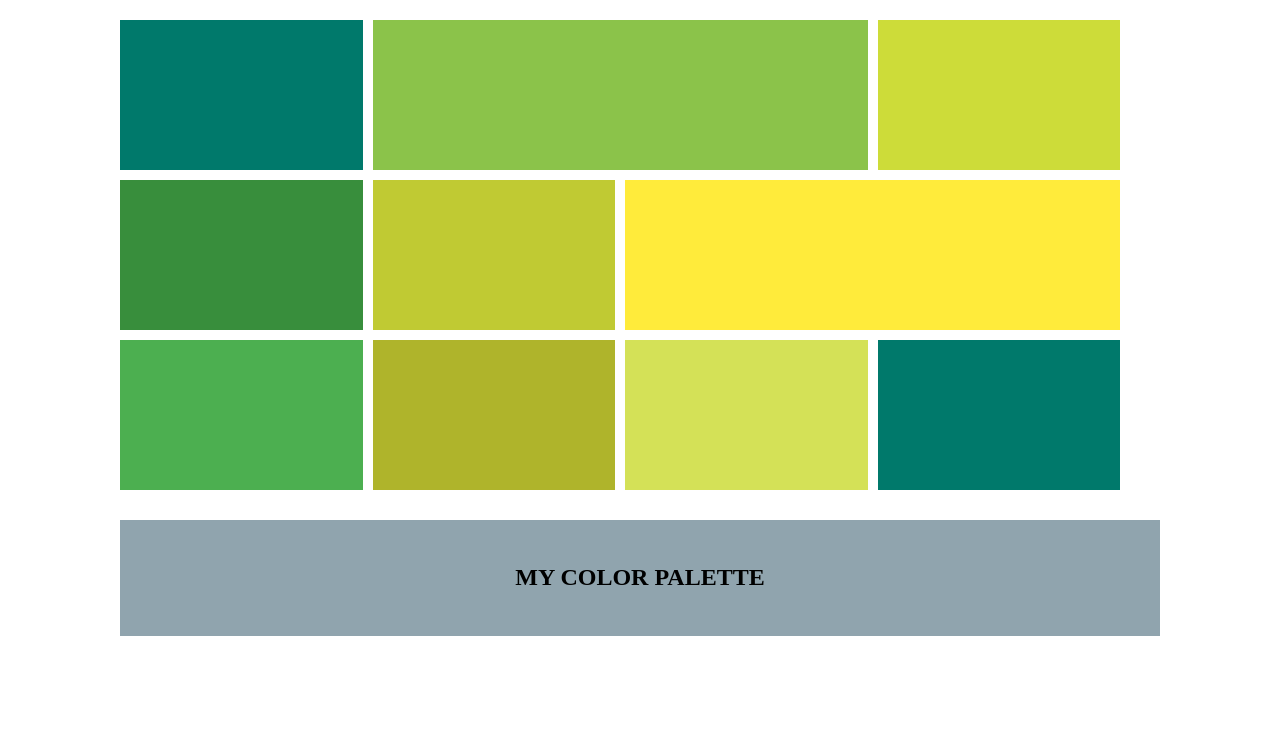
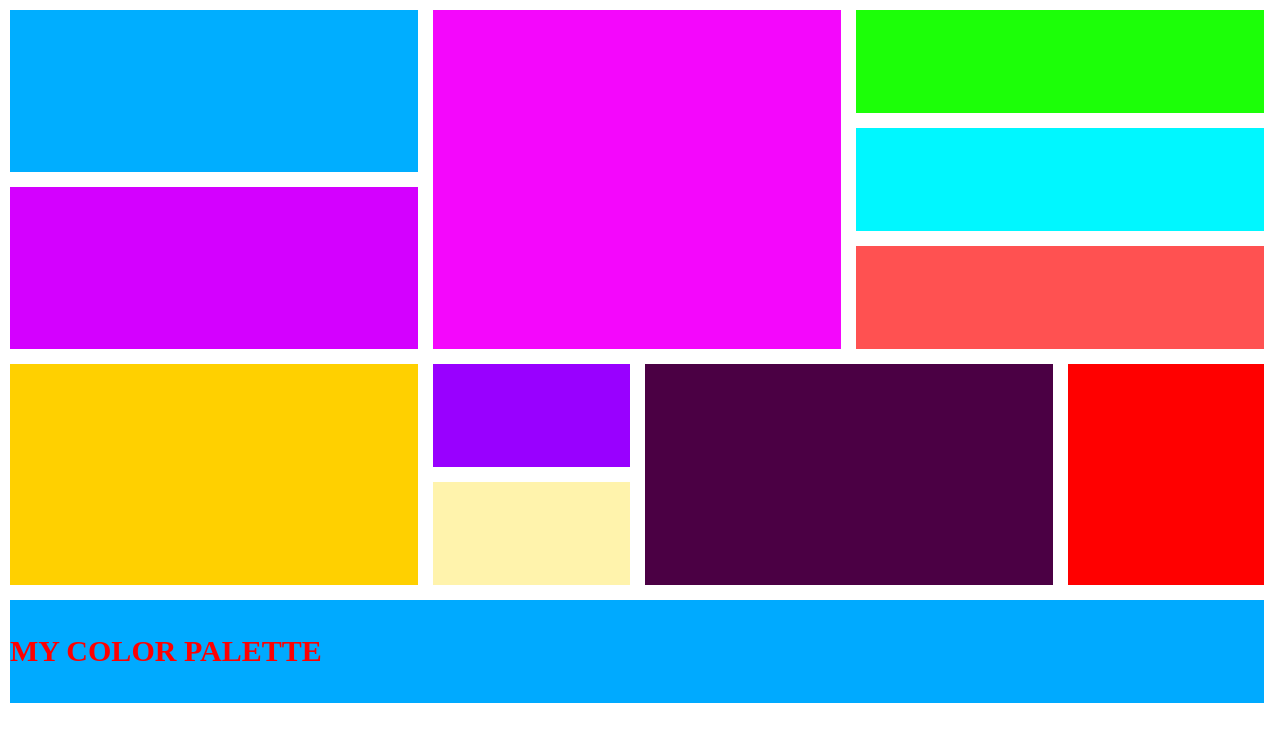
Before and after one commit to Sweodin/CSS_grid, a plain HTML site: page index.html in a window 1280 px wide. Drawn offline with Linux system fonts and the light colour scheme.

Commit message:
All done and done

```diff
--- a/index.html
+++ b/index.html
@@ -10,19 +10,21 @@
   <body>
     <main>
       <div class="grid_Container">
-        <div class="grid_Item1 first"></div>
-        <div class="grid_Item2 second"></div>
-        <div class="grid_item3 third"></div>
-        <div class="grid_Item4 forth"></div>
-        <div class="grid_Item5 fifth"></div>
-        <div class="grid_Item6 sixth"></div>
-        <div class="grid_Item7 seventh"></div>
-        <div class="grid_item8 eight"></div>
-        <div class="grid_Item9 ninth"></div>
-        <div class="grid_Item10 tenth"></div>
-        <div class="grid_Item11 eleventh"></div>
+        <div class="first"></div>
+        <div class="second"></div>
+        <div class="third"></div>
+        <div class="forth"></div>
+        <div class="fifth"></div>
+        <div class="sixth"></div>
+        <div class="seventh"></div>
+        <div class="eight"></div>
+        <div class="ninth"></div>
+        <div class="tenth"></div>
+        <div class="eleventh"></div>
+        <div class="grid_Title">
+          <p>MY COLOR PALETTE</p>
+        </div>
       </div>
-      <div class="grid_Title"><p>MY COLOR PALETTE</p></div>
     </main>
   </body>
 </html>
--- a/styles/style.css
+++ b/styles/style.css
@@ -1,86 +1,82 @@
-/* MacBook Pro - 1 */
-
-body {
-  margin: 0;
-  display: flex;
-  flex-direction: column;
-  justify-content: center;
-  align-items: center;
-  /* width: 1440px;
-  height: 900px; */
-  background: #ffffff;
+.grid_Container {
+  display: grid;
+  grid-template-columns: repeat(12, 1fr);
+  grid-template-rows: repeat(13, 1fr);
+  padding: 10px;
+  gap: 15px;
+  width: 98vw;
+  height: 94vh;
 }
 
-.grid_Container {
-  display: grid;
-  grid-template-columns: repeat(4, 1fr);
-  grid-template-rows: repeat(3, 150px);
-  gap: 10px;
-  margin: 20px 0;
-  width: 80vw;
-  max-width: 1000px;
+.grid_Title {
+  display: flex;
+  align-items: center;
+  justify-content: left;
+  background-color: #00aaff;
+  color: rgb(255, 0, 0);
+  font-size: 30px;
+  border: none;
+  font-weight: bold;
+  text-align: center;
+  grid-column: 1 / 13;
+  grid-row: 11 / 13;
 }
 
 .first {
-  grid-column: 1 / 2;
-  grid-row: 1 / 2;
-  background-color: #00796b;
+  grid-column: 1 / 5;
+  grid-row: 1 / 4;
+  background-color: #00aeff;
 }
 .second {
-  grid-column: 2 / 4;
-  grid-row: 1 / 2;
-  background-color: #8bc34a;
+  grid-column: 5 / 9;
+  grid-row: 1 / 7;
+  background-color: #f407fc;
 }
+
 .third {
-  grid-column: 4 / 5;
-  grid-row: 1 / 2;
-  background-color: #cddc39;
+  grid-column: 9 / 13;
+  grid-row: 1 / 3;
+  background-color: #1cff08;
 }
 
 .forth {
-  grid-column: 1 / 2;
-  grid-row: 2 / 3;
-  background-color: #388e3c;
+  grid-column: 1 / 5;
+  grid-row: 4 / 7;
+  background-color: #d400ff;
 }
 .fifth {
-  grid-column: 2 / 3;
-  grid-row: 2 / 3;
-  background-color: #c0ca33;
+  grid-column: 9 / 13;
+  grid-row: 3 / 5;
+  background-color: #00f7ff;
 }
 .sixth {
-  grid-column: 3 / 5;
-  grid-row: 2 / 3;
-  background-color: #ffeb3b;
+  grid-column: 9 / 13;
+  grid-row: 5 / 7;
+  background-color: #ff5151;
 }
 
 .seventh {
-  grid-column: 1 / 2;
-  grid-row: 3 / 4;
-  background-color: #4caf50;
+  grid-column: 1 / 5;
+  grid-row: 7 / 11;
+  background-color: #ffd000;
 }
 .eight {
-  grid-column: 2 / 3;
-  grid-row: 3 / 4;
-  background-color: #afb42b;
+  grid-column: 5 / 7;
+  grid-row: 7 / 9;
+  background-color: #9900ff;
 }
 .ninth {
-  grid-column: 3 / 4;
-  grid-row: 3 / 4;
-  background-color: #d4e157;
+  grid-column: 5 / 7;
+  grid-row: 9 / 11;
+  background-color: #fff3ac;
 }
 .tenth {
-  grid-column: 4 / 5;
-  grid-row: 3 / 4;
-  background-color: #00796b;
+  grid-column: 7 / 11;
+  grid-row: 7 / 11;
+  background-color: #4b0044;
 }
-
-.grid_Title {
-  background-color: #90a4ae;
-  color: black;
-  padding: 20px;
-  font-size: 24px;
-  font-weight: bold;
-  width: 80vw;
-  max-width: 1000px;
-  text-align: center;
+.eleventh {
+  grid-column: 11 / 13;
+  grid-row: 7 / 11;
+  background-color: red;
 }
```
